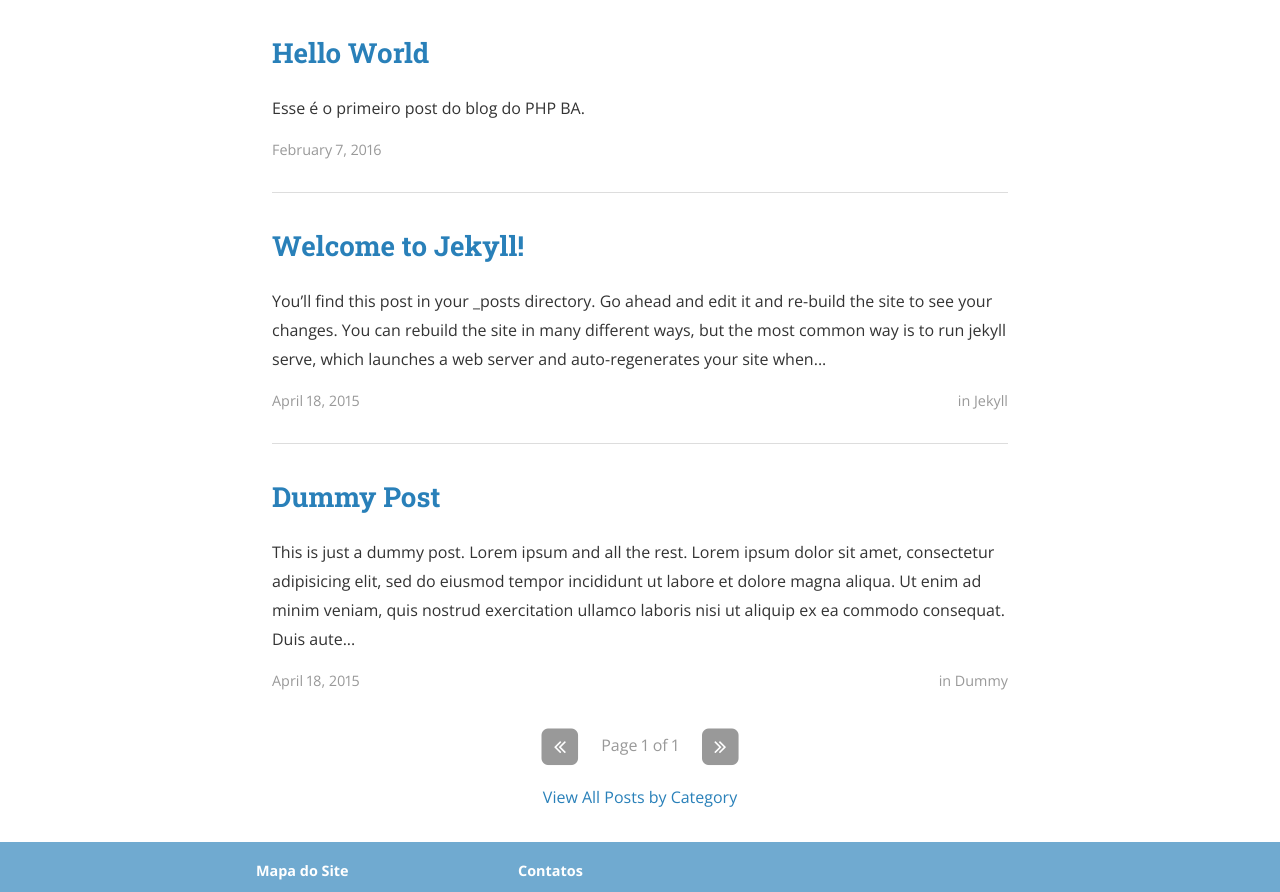
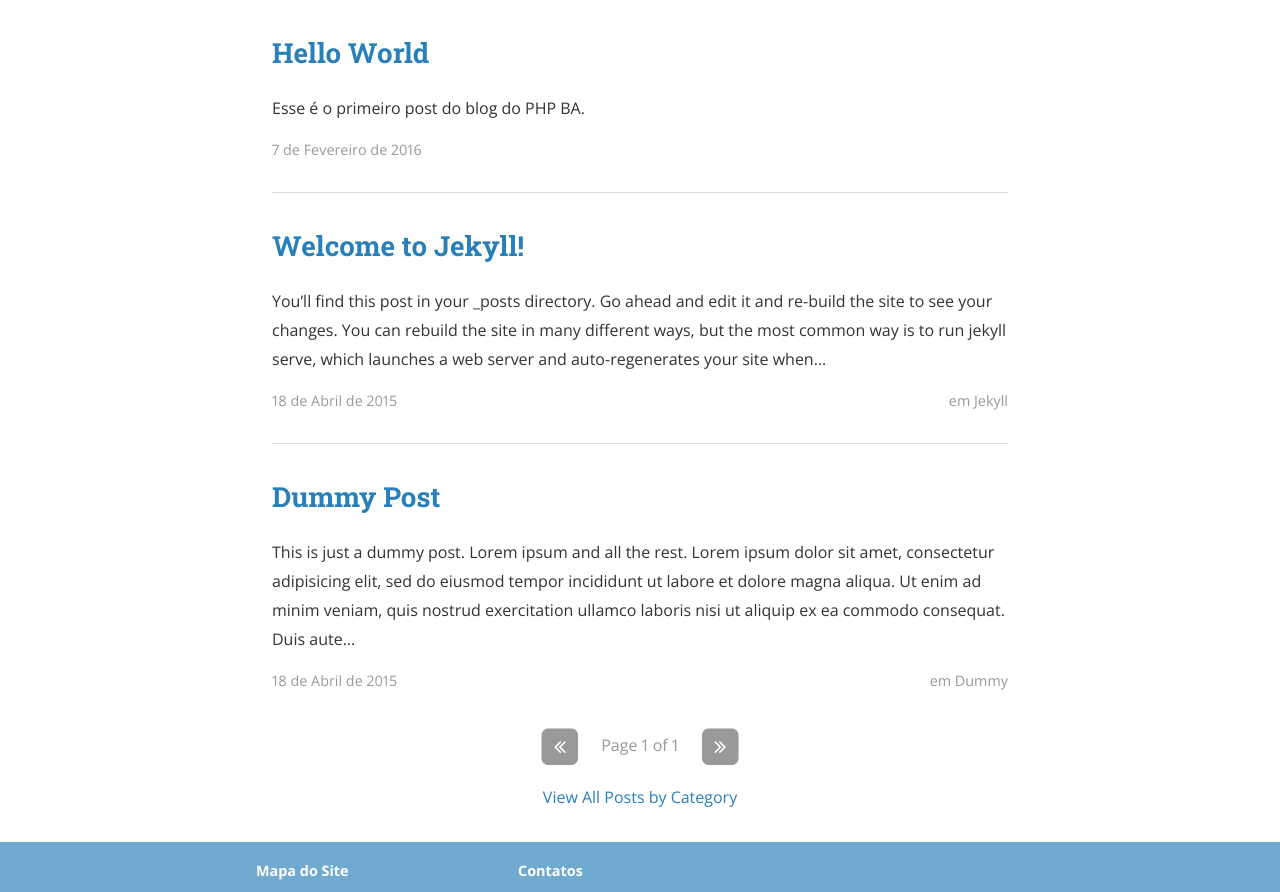
Before and after one commit to phpba/phpba.github.io, a Jekyll site: the page built from index.html, in a window 1280 px wide, cut to the strip 507-1399 px from the top of the page. Built offline with Jekyll 4.4.1, drawn with Linux system fonts in a browser that asks for light colours; nearby versions of some CDN libraries; the list of posts is cut into pages by our own code; a style sheet for code colours, icons or effects is not loaded.

Commit message:
Traduções em post.html e index.html

```diff
--- a/index.html
+++ b/index.html
@@ -23,9 +23,28 @@
       <p>{{ post.content | strip_html | truncatewords: 50 }}</p>
     </section>
     <section class="post-meta">
-      <div class="post-date">{{ post.date | date: "%B %-d, %Y" }}</div>
+      <div class="post-date">
+        <!-- Whitespace added for readability -->
+        {% assign m = post.date | date: "%-m" %}
+        {{ post.date | date: "%-d" }} de
+        {% case m %}
+          {% when '1' %}Janeiro
+          {% when '2' %}Fevereiro
+          {% when '3' %}Mar&ccedil;o
+          {% when '4' %}Abril
+          {% when '5' %}Maio
+          {% when '6' %}Junho
+          {% when '7' %}Julho
+          {% when '8' %}Agosto
+          {% when '9' %}Setembro
+          {% when '10' %}Outubro
+          {% when '11' %}Novembro
+          {% when '12' %}Dezembro
+        {% endcase %} de
+        {{ post.date | date: "%Y" }}
+      </div>
       <div class="post-categories">
-      {% if post.categories.size > 0 %}in {% for cat in post.categories %}
+      {% if post.categories.size > 0 %}em {% for cat in post.categories %}
         {% if site.jekyll-archives %}
         <a href="{{ site.baseurl }}/category/{{ cat }}">{{ cat | capitalize }}</a>{% if forloop.last == false %}, {% endif %}
         {% else %}
```
Also changed, not shown: 1 other file.
